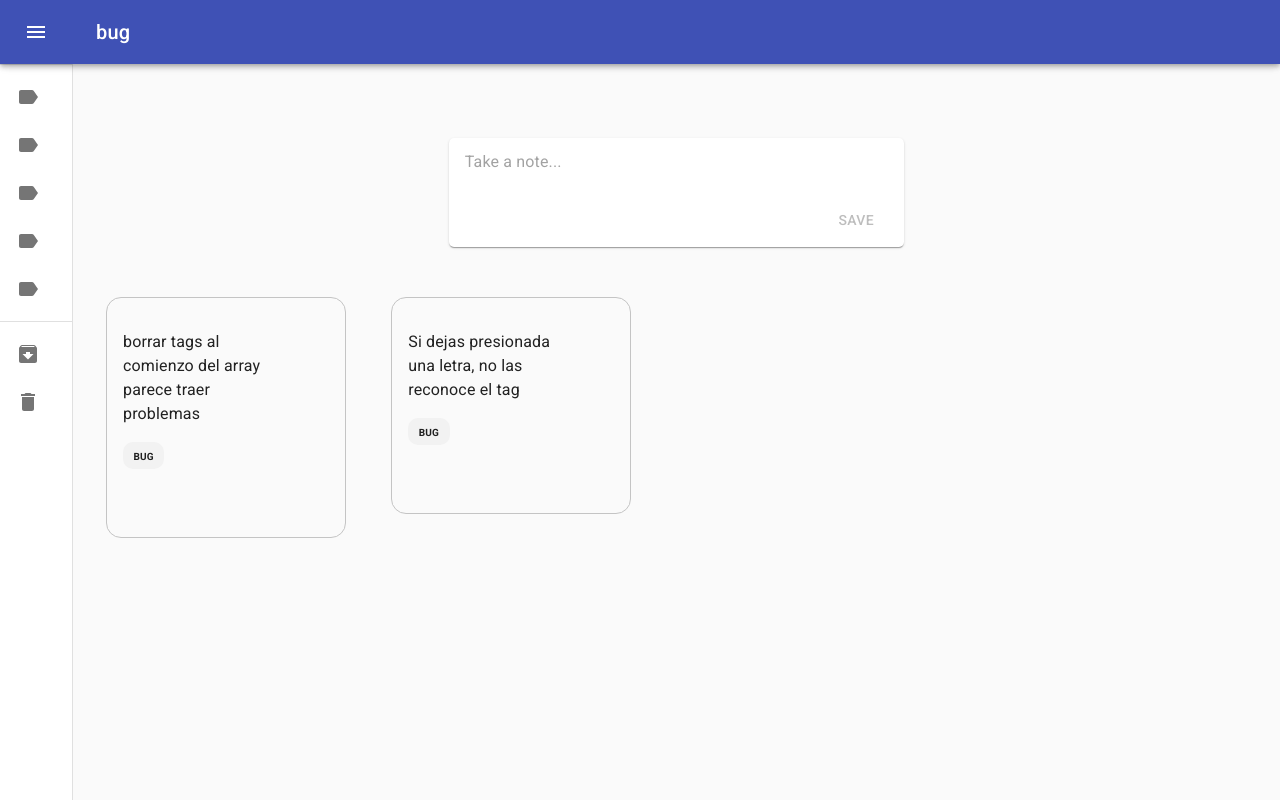
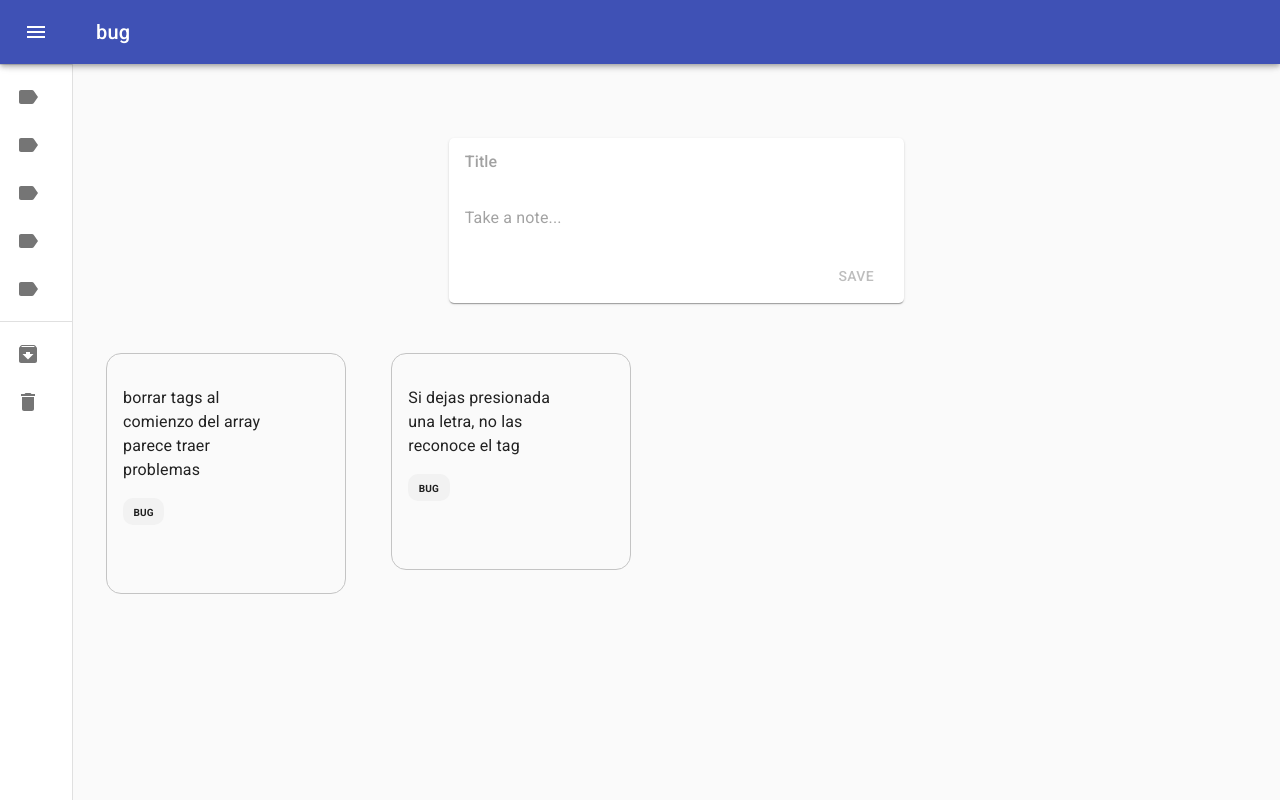
Before and after one commit to cookieinmind/keep-clone, a React (Create React App) app: page /bug in a window 1280 px wide. Both pictures are taken after a click on the element 676 px from the left and 163 px from the top of the page. Built offline with nearby package versions, Linux system fonts and the light colour scheme; data requests are answered from the project's data file.

Commit message:
Added a title textfield

```diff
--- a/src/inputFields/FullInput.tsx
+++ b/src/inputFields/FullInput.tsx
@@ -49,6 +49,7 @@ export const FullInput: React.FC<iFullInputProps> = ({
   const contentRef = useRef<HTMLInputElement | null>(null);
 
   const [content, setContent] = useState("");
+  const [title, setTitle] = useState("");
   const [nameOfTags, setNameOfTags] = useState<string[]>([]);
   const [canSubmit, setCanSubmit] = useState<boolean>(false);
 
@@ -108,6 +109,16 @@ export const FullInput: React.FC<iFullInputProps> = ({
 
   return (
     <Paper square className={classes.container}>
+      {/* Title */}
+      <TextField
+        bold={true}
+        placeholder="Title"
+        submit={tryToSubmit}
+        content={title}
+        setContent={setTitle}
+        tags={nameOfTags}
+        setTags={setNameOfTags}
+      />
       {/* Content */}
       <TextField
         placeholder="Take a note..."
--- a/src/inputFields/TextField.tsx
+++ b/src/inputFields/TextField.tsx
@@ -2,15 +2,24 @@ import React from "react";
 import { useRef } from "react";
 import { InputBase, makeStyles } from "@material-ui/core";
 
-const useStyles = makeStyles({
-  root: {
-    width: "100%",
-    display: "flex",
-    border: "0px solid black",
-  },
+const useStyles = makeStyles((props) => {
+  return {
+    normal: {
+      width: "100%",
+      display: "flex",
+      border: "0px solid black",
+    },
+    bolder: {
+      width: "100%",
+      display: "flex",
+      border: "0px solid black",
+      fontWeight: props.typography.fontWeightMedium,
+    },
+  };
 });
 
 export interface TextFieldProps {
+  bold?: boolean;
   placeholder: string;
   submit: () => void;
 
@@ -20,8 +29,8 @@ export interface TextFieldProps {
   tags: string[];
   setTags: (tags: string[]) => void;
 
-  inputRef: React.RefObject<HTMLInputElement> | null;
-  onLostFocus: (event: React.FocusEvent<HTMLInputElement>) => void;
+  inputRef?: React.RefObject<HTMLInputElement> | null;
+  onLostFocus?: (event: React.FocusEvent<HTMLInputElement>) => void;
 }
 
 const TextField: React.FC<TextFieldProps> = ({
@@ -32,6 +41,7 @@ const TextField: React.FC<TextFieldProps> = ({
   tags,
   setTags,
   onLostFocus,
+  bold,
   inputRef: contentRef,
 }) => {
   const classes = useStyles();
@@ -110,10 +120,10 @@ const TextField: React.FC<TextFieldProps> = ({
     <InputBase
       placeholder={placeholder}
       multiline
-      className={classes.root}
+      className={bold ? classes.bolder : classes.normal}
       onBlur={onLostFocus}
       onChange={handleContentChange}
-      inputRef={contentRef}
+      inputRef={contentRef ? contentRef : null}
       value={content}
       // Using onKeyUp so the backspace can be logged
       onKeyUp={checkForTagCreation}
```
